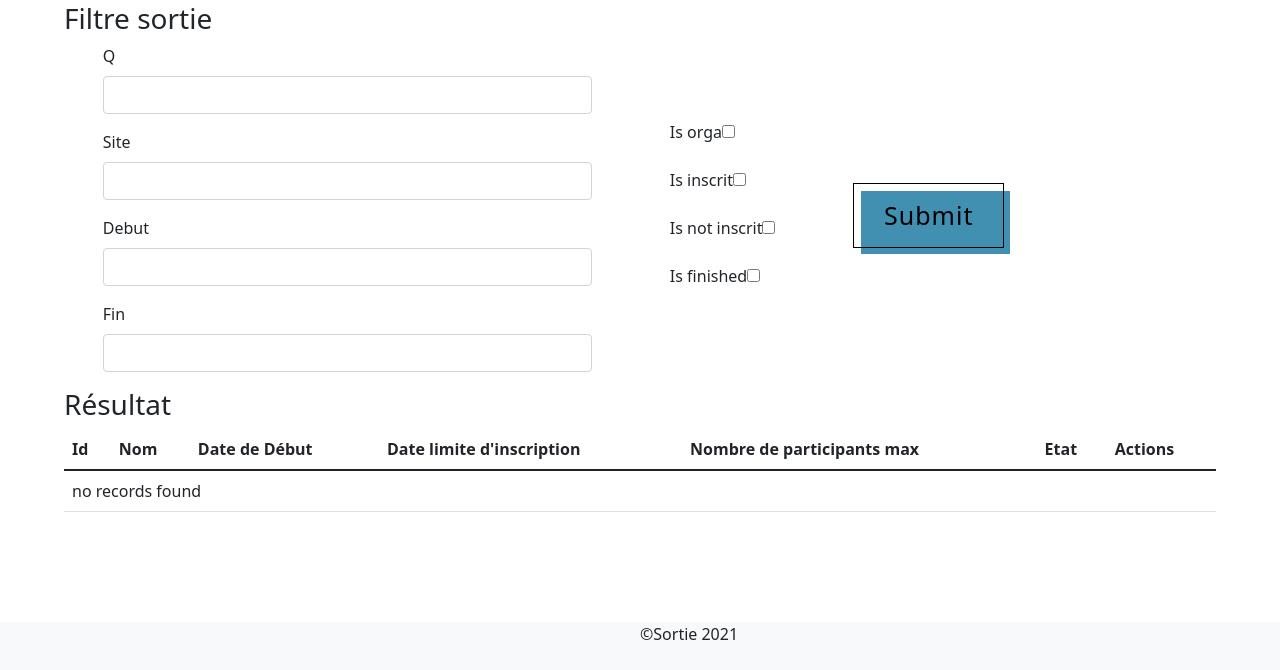
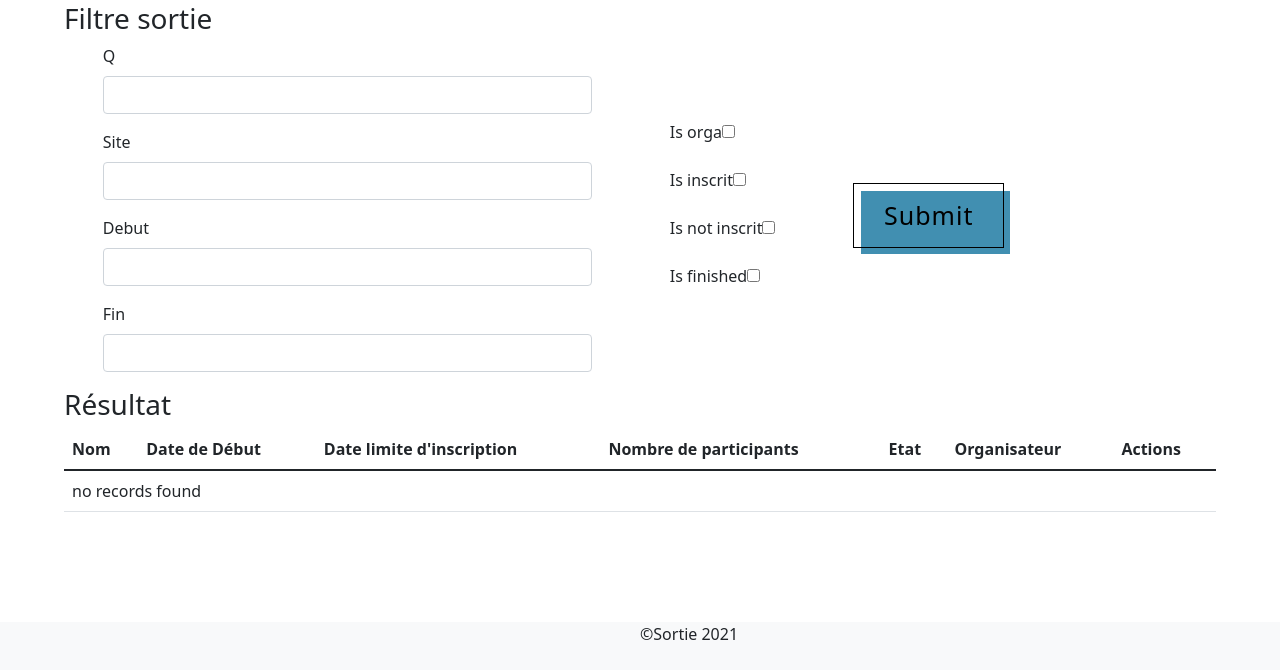
Before and after one commit to CorentinCathe/projet_sortie, a Symfony app: template templates/sortie/index.html.twig in a window 1280 px wide. Shown: the part 130-800 px from the top of the page. Run offline with Twig, Linux system fonts and the light colour scheme; the template is opened without the code that fills it, so the values that code supplies are empty; form fields are guessed from the names that the template uses; some libraries are stand-ins or nearby versions.

Commit message:
#commit Opti index sortie

```diff
--- a/templates/sortie/index.html.twig
+++ b/templates/sortie/index.html.twig
@@ -11,24 +11,24 @@
     <table class="table">
         <thead>
             <tr>
-                <th>Id</th>
                 <th>Nom</th>
                 <th>Date de Début</th>
                 <th>Date limite d'inscription</th>
-                <th>Nombre de participants max</th>
+                <th>Nombre de participants</th>
                 <th>Etat</th>
+                <th>Organisateur</th>
                 <th>Actions</th>
             </tr>
         </thead>
         <tbody>
             {% for sortie in sorties %}
             <tr>
-                <td>{{ sortie.id }}</td>
                 <td>{{ sortie.name }}</td>
                 <td>{{ sortie.dateHourStart ? sortie.dateHourStart|date('Y-m-d H:i:s') : '' }}</td>
                 <td>{{ sortie.dateLimitSubscritption ? sortie.dateLimitSubscritption|date('Y-m-d H:i:s') : '' }}</td>
-                <td>{{ sortie.nbSubMax }}</td>
+                <td> {{ sortie.getUser()|length}} / {{ sortie.nbSubMax }}</td>
                 <td>{{ sortie.status.type }}</td>
+                <td><a href="{{ path('profil_participant', {'id': sortie.organisator.id}) }}">{{ sortie.organisator.pseudo }}</a></td>
                 <td>
                     {#,{'sortieId': sortie.id}#}
                     <a href="{{ path('sortie_show', {'id': sortie.id}) }}"> <button class="tbl-btn">Afficher</button> </a>
```
